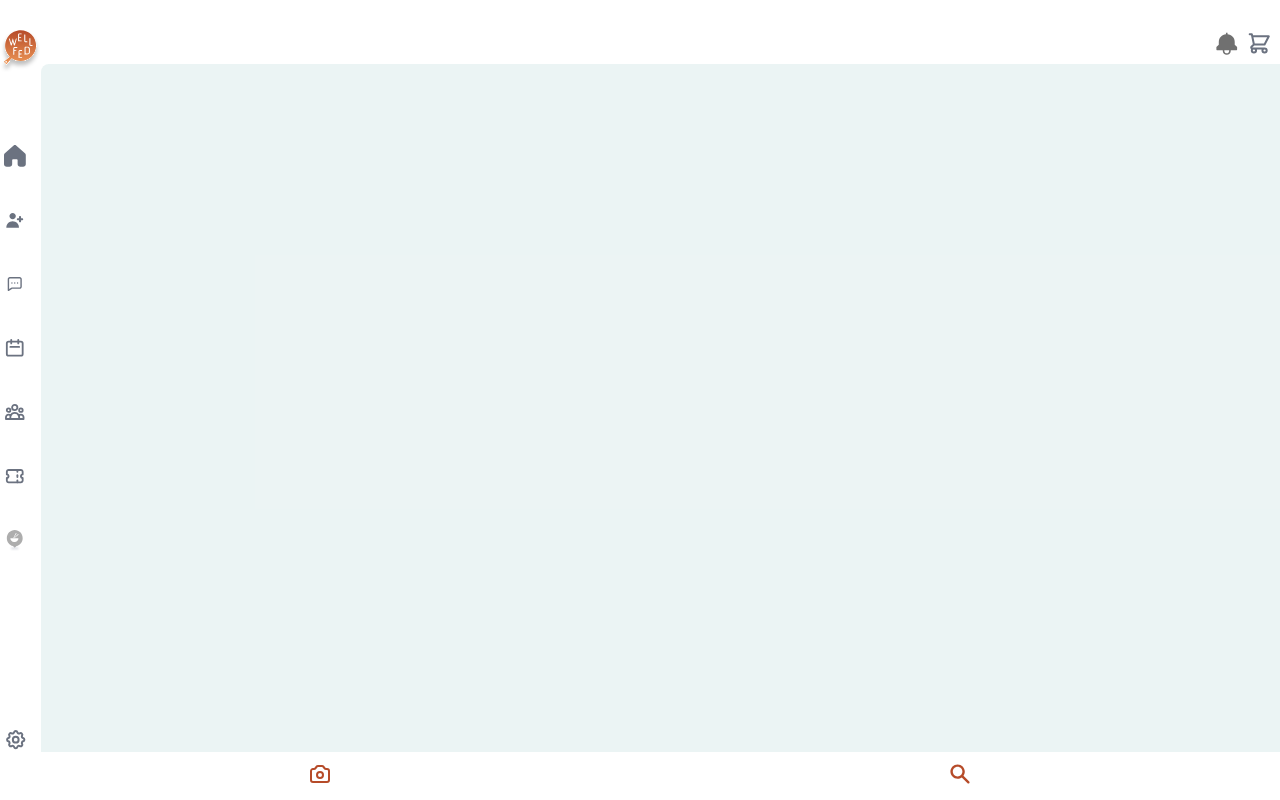
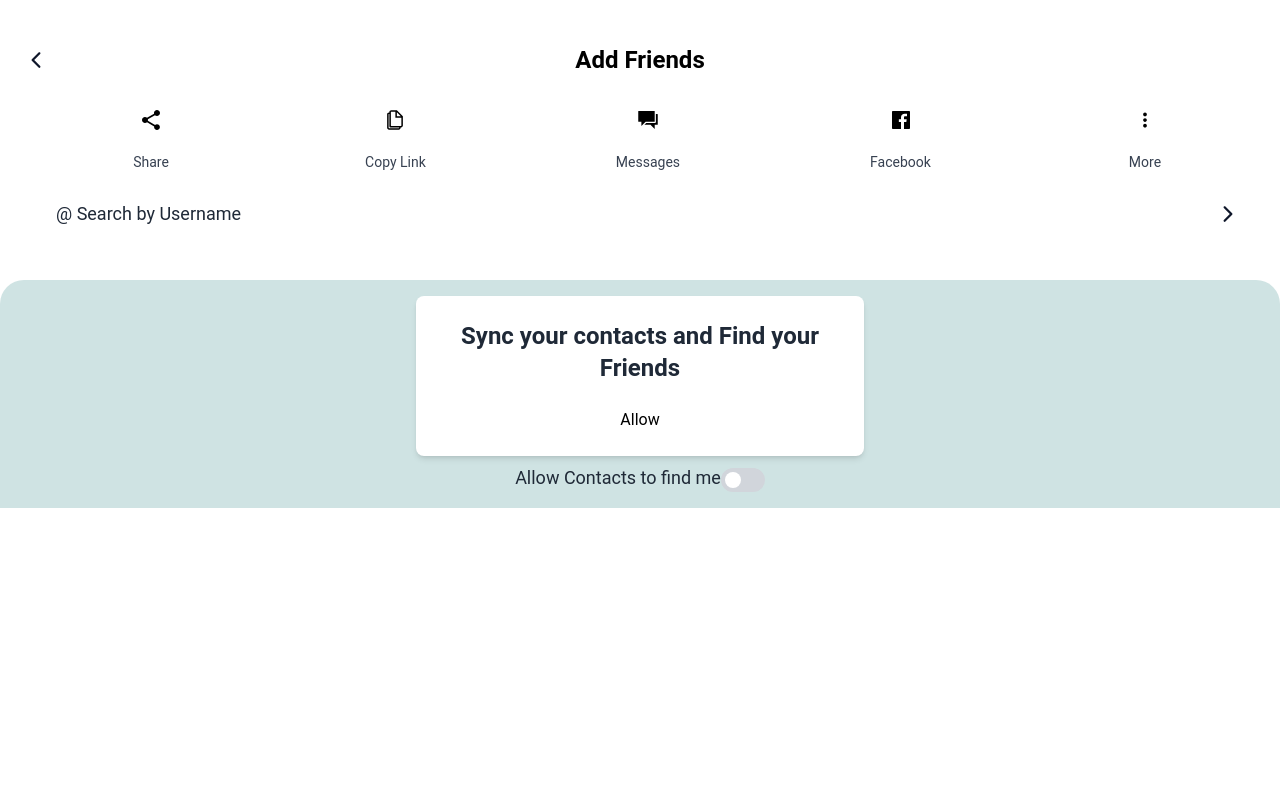
Before and after one commit to rithvikvelapati/WellFed, a Next.js app in the folder frontend/wellfed/: page /friends-section/add-friend in a window 1280 px wide. Built offline with nearby package versions, Linux system fonts and the light colour scheme; no server answers.

Commit message:
friends section ui addons

```diff
--- a/frontend/wellfed/src/app/friends-section/add-friend/page.tsx
+++ b/frontend/wellfed/src/app/friends-section/add-friend/page.tsx
@@ -1,11 +1,170 @@
-import React from 'react'
+// app/add-friend/page.tsx
+"use client";
 
-const page = () => {
+import React, { useEffect, useState } from "react";
+import Link from "next/link";
+import { useRouter } from "next/navigation";
+import { useDispatch } from "react-redux";
+import { setModalOpen } from "@/store/modalSlice";
+import {
+  IoMdArrowBack,
+  IoMdShare,
+  IoMdCopy,
+  IoMdChatboxes,
+  IoLogoFacebook,
+  IoMdMore,
+  IoIosArrowBack,
+  IoIosArrowForward
+} from "react-icons/io";
+import { AnimatePresence, motion } from "framer-motion";
+import { ImBlocked } from "react-icons/im";
+import Button from "@/components/common/Button";
+import Spinner from "@/components/common/Spinner";
+import ToggleSwitch from "@/components/common/ToggleSwitch";
+
+const AddFriendsPage: React.FC = () => {
+  const [isContactsAllowed, setIsContactsAllowed] = useState<boolean>(false);
+
+  const toggleContacts = () => {
+    setIsContactsAllowed(!isContactsAllowed);
+  };
+  const router = useRouter();
+  const dispatch = useDispatch();
+
+  // Set modal open state to true when component mounts
+  useEffect(() => {
+    dispatch(setModalOpen(true));
+    return () => {
+      dispatch(setModalOpen(false));
+    };
+  }, [dispatch]);
+
+  // Animation variants for sliding in from left to right
+  const modalVariants = {
+    initial: {
+      x: "-100vw", // Start from the left
+      opacity: 0
+    },
+    animate: {
+      x: 0, // End at the center
+      opacity: 1,
+      transition: { type: "tween", duration: 0.5 }
+    },
+    exit: {
+      x: "100vw", // Exit to the right
+      opacity: 0,
+      transition: { type: "tween", duration: 0.5 }
+    }
+  };
+
+  const handleClose = () => {
+    router.back(); // Navigate back to the previous page
+  };
+
   return (
-    <div>
+    <AnimatePresence>
+      <motion.div
+        className="fixed inset-0 z-50 bg-white overflow-y-auto"
+        variants={modalVariants}
+        initial="initial"
+        animate="animate"
+        exit="exit"
+      >
+        {/* Top Bar with Back*/}
+        <div className="absolute top-10 left-0 right-0 flex justify-between items-center px-4">
+          <button
+            onClick={handleClose}
+            className="p-2 focus:outline-none"
+            aria-label="Close Filter Modal"
+          >
+            <IoIosArrowBack className="text-2xl text-slate-900" />
+          </button>
+        </div>
+          <h1 className="absolute top-7 left-1/2 transform -translate-x-1/2 text-2xl font-bold my-4">Add Friends</h1>
+        <div className="mt-16 pt-4 pl-4 pb-10">
+          {/* Action Buttons */}
+          <div className="flex justify-around p-4 bg-white">
+            {/* Share Button */}
+            <div className="flex flex-col items-center">
+              <Button variant="secondary" className="rounded-full p-3">
+                <IoMdShare className="h-6 w-6" />
+              </Button>
+              <span className="mt-2 text-sm text-gray-700">Share</span>
+            </div>
 
-    </div>
-  )
-}
+            {/* Copy Link Button */}
+            <div className="flex flex-col items-center">
+              <Button variant="secondary" className="rounded-full p-3">
+                <IoMdCopy className="h-6 w-6" />
+              </Button>
+              <span className="mt-2 text-sm text-gray-700">Copy Link</span>
+            </div>
 
-export default page
+            {/* Messages Button */}
+            <div className="flex flex-col items-center">
+              <Button variant="secondary" className="rounded-full p-3">
+                <IoMdChatboxes className="h-6 w-6" />
+              </Button>
+              <span className="mt-2 text-sm text-gray-700">Messages</span>
+            </div>
+
+            {/* Facebook Button */}
+            <div className="flex flex-col items-center">
+              <Button variant="secondary" className="rounded-full p-3">
+                <IoLogoFacebook className="h-6 w-6" />
+              </Button>
+              <span className="mt-2 text-sm text-gray-700">Facebook</span>
+            </div>
+
+            {/* More Button */}
+            <div className="flex flex-col items-center">
+              <Button variant="secondary" className="rounded-full p-3">
+                <IoMdMore className="h-6 w-6" />
+              </Button>
+              <span className="mt-2 text-sm text-gray-700">More</span>
+            </div>
+          </div>
+
+           {/* Search by Username Button */}
+          <div className="px-4">
+            <Link href="/username-search">
+              <Button
+                variant="primary"
+                className="w-full flex justify-between items-center px-6 py-3 text-left"
+              >
+                <span className="text-lg text-gray-800">
+                  @ Search by Username
+                </span>
+                <IoIosArrowForward className="h-6 w-6 text-slate-900" />
+              </Button>
+            </Link>
+          </div>
+        </div>
+
+        {/* Sync Contacts Section */}
+        <div className="flex-grow">
+          <div className="bg-third/25 h-full w-auto rounded-t-3xl p-4 flex flex-col items-center justify-center">
+            <div className="max-w-md w-full bg-white rounded-lg shadow-md p-6">
+              <h2 className="text-2xl font-semibold text-gray-800 text-center">
+                Sync your contacts and Find your Friends
+              </h2>
+              <Button variant="primary" className="mt-6 w-full">
+                Allow
+              </Button>
+            </div>
+        {/* Allow Contacts Toggle */}
+        <div className="flex justify-center items-end mt-2">
+          <span className="text-lg text-gray-800">
+            Allow Contacts to find me
+          </span>
+          <ToggleSwitch isEnabled={isContactsAllowed} toggle={toggleContacts} />
+        </div>
+          </div>
+        </div>
+
+      </motion.div>
+    </AnimatePresence>
+  );
+};
+
+export default AddFriendsPage;
--- a/frontend/wellfed/src/app/friends-section/ui/FriendsPage.tsx
+++ b/frontend/wellfed/src/app/friends-section/ui/FriendsPage.tsx
@@ -1,4 +1,4 @@
-// app/friends/page.tsx
+// app/friends-section/ui/FriendsPage.tsx
 "use client";
 
 import React, { useState } from "react";
@@ -8,7 +8,9 @@ import Link from "next/link";
 import {
   selectOnlineUsersCount,
   selectAllFriendsCount,
-  selectPendingFriendRequests
+  selectPendingFriendRequests,
+  selectOnlineFriends,
+  selectAllFriends
 } from "@/store/userSelectors";
 import { acceptFriendRequest, rejectFriendRequest } from "@/store/userSlice";
 import Image from "next/image";
@@ -16,11 +18,19 @@ import { IoMdPersonAdd } from "react-icons/io";
 import { motion } from "framer-motion";
 import { ImBlocked } from "react-icons/im";
 import Spinner from "@/components/common/Spinner";
+import Button from "@/components/common/Button";
 
 interface FriendRequest {
   id: string;
   name: string;
   avatar: string;
+}
+
+interface Friend {
+  id: string;
+  name: string;
+  avatar: string;
+  isOnline: boolean;
 }
 
 const FriendsPage: React.FC = () => {
@@ -32,6 +42,10 @@ const FriendsPage: React.FC = () => {
   const pendingFriendRequests: FriendRequest[] = useSelector(
     selectPendingFriendRequests
   );
+
+  // New Selectors for Friends Lists
+  const onlineFriends: Friend[] = useSelector(selectOnlineFriends);
+  const allFriends: Friend[] = useSelector(selectAllFriends);
 
   // Local state to manage loading and error states for each request
   const [loadingRequests, setLoadingRequests] = useState<{
@@ -49,7 +63,7 @@ const FriendsPage: React.FC = () => {
 
     try {
       // Dispatch the acceptFriendRequest thunk
-      await dispatch(acceptFriendRequest(requestId)).unwrap() as string;
+      await dispatch(acceptFriendRequest(requestId)).unwrap();
     } catch (error: any) {
       // Set error message for this request
       setErrorRequests((prev) => ({
@@ -70,7 +84,7 @@ const FriendsPage: React.FC = () => {
 
     try {
       // Dispatch the rejectFriendRequest thunk
-      await dispatch(rejectFriendRequest(requestId)).unwrap() as string;
+      await dispatch(rejectFriendRequest(requestId)).unwrap();
     } catch (error: any) {
       // Set error message for this request
       setErrorRequests((prev) => ({
@@ -84,78 +98,121 @@ const FriendsPage: React.FC = () => {
   };
 
   return (
-    <div className="p-1">
+    <div className="p-4">
       {/* Add Friends Button */}
-      <div className="flex justify-center mb-6 ">
-        <motion.button className="flex justify-center items-center bg-gradient-to-r from-primary to-secondary text-white w-full py-1 rounded-2xl text-lg">
-          <IoMdPersonAdd className="mr-4 height-[20px] w-[20px]" />
+      <div className="flex justify-center mb-6">
+        <Link href="/friends-section/add-friend">
+          <motion.button
+            whileHover={{ scale: 1.05 }}
+            whileTap={{ scale: 0.95 }}
+            className="flex justify-center items-center bg-gradient-to-r from-primary to-secondary text-white w-full max-w-md py-2 px-4 rounded-2xl text-lg font-medium shadow-md transition duration-200"
+          >
+            <IoMdPersonAdd className="mr-2 h-6 w-6" />
             Add Friends
           </motion.button>
+        </Link>
       </div>
 
       {/* Sections */}
       <div className="space-y-6">
         {/* Online Users Section */}
-        <div className="bg-white shadow-md rounded-lg p-4">
-          <h2 className="text-xl font-semibold mb-2">Online</h2>
-          <p className="text-gray-700">
-            {onlineUsersCount} user{onlineUsersCount !== 1 ? "s" : ""} online
+        <div className="bg-white shadow-md rounded-lg p-6">
+          <h2 className="text-2xl font-semibold mb-4">Online Friends</h2>
+          {onlineFriends.length > 0 ? (
+            <div className="flex space-x-4 overflow-x-auto">
+              {onlineFriends.map((friend) => (
+                <div key={friend.id} className="flex flex-col items-center">
+                  <Image
+                    src={friend.avatar}
+                    alt={friend.name}
+                    className="w-16 h-16 rounded-full"
+                    width={64}
+                    height={64}
+                  />
+                  <p className="mt-2 text-center text-gray-800">
+                    {friend.name}
                   </p>
+                </div>
+              ))}
+            </div>
+          ) : (
+            <p className="text-gray-700">No friends are currently online.</p>
+          )}
         </div>
 
         {/* All Friends Section */}
-        <div className="bg-white shadow-md rounded-lg p-4">
-          <h2 className="text-xl font-semibold mb-2">All Friends</h2>
-          <p className="text-gray-700">
-            {allFriendsCount} friend{allFriendsCount !== 1 ? "s" : ""}
+        <div className="bg-white shadow-md rounded-lg p-6">
+          <h2 className="text-2xl font-semibold mb-4">All Friends</h2>
+          {allFriends.length > 0 ? (
+            <div className="grid grid-cols-2 sm:grid-cols-3 md:grid-cols-4 gap-4">
+              {allFriends.map((friend) => (
+                <div key={friend.id} className="flex flex-col items-center">
+                  <Image
+                    src={friend.avatar}
+                    alt={friend.name}
+                    className="w-16 h-16 rounded-full"
+                    width={64}
+                    height={64}
+                  />
+                  <p className="mt-2 text-center text-gray-800">
+                    {friend.name}
                   </p>
+                </div>
+              ))}
+            </div>
+          ) : (
+            <p className="text-gray-700">You have no friends yet.</p>
+          )}
         </div>
 
         {/* Pending Friend Requests Section */}
-        <div className="p-1">
-          <h2 className="text-xl font-semibold mb-4">
+        <div className="bg-white shadow-md rounded-lg p-6">
+          <h2 className="text-2xl font-semibold mb-4">
             Pending Friend Requests
           </h2>
-          <div className="bg-white shadow-md rounded-lg">
           {pendingFriendRequests.length > 0 ? (
-              <div className="w-full space-y-4">
+            <div className="space-y-4">
               {pendingFriendRequests.map((request) => (
                 <div
                   key={request.id}
-                    className="flex w-full items-center space-x-4 p-4 border rounded-lg"
+                  className="flex sm:flex-row items-center sm:items-start space-y-2 sm:space-y-0 sm:space-x-4 p-4 border rounded-lg"
                 >
                   <Image
                     src={request.avatar}
                     alt={request.name}
-                      className="w-12 h-12 rounded-full"
-                      height={48}
-                      width={48}
+                    className="w-16 h-16 rounded-full"
+                    width={64}
+                    height={64}
                   />
-                    <div className="flex items-center w-full">
-                      <p className="text-lg font-medium">{request.name}</p>
-                      <div className="flex flex-col space-x-2">
-                        <button className=""
+                  <div className="flex-1">
+                    <p className="text-lg font-medium text-gray-800">
+                      {request.name}
+                    </p>
+                  </div>
+                  <div className="flex flex-col space-y-2">
+                    <Button
+                      variant="primary"
                       onClick={() => handleAccept(request.id)}
                       disabled={loadingRequests[request.id]}
                     >
                       Accept
                       {loadingRequests[request.id] && <Spinner />}
-                        </button>
-                        <button
+                    </Button>
+                    <Button
+                      variant="danger"
                       onClick={() => handleReject(request.id)}
                       disabled={loadingRequests[request.id]}
                     >
                       Reject
                       {loadingRequests[request.id] && <Spinner />}
-                        </button>
+                    </Button>
                   </div>
                   {/* Display error message if any */}
                   {errorRequests[request.id] && (
-                        <p className="text-red-500 text-sm mt-2">
+                    <p className="text-red-500 text-sm mt-2 sm:mt-0 sm:ml-16">
                       {errorRequests[request.id]}
                     </p>
                   )}
-                    </div>
                 </div>
               ))}
             </div>
@@ -163,13 +220,19 @@ const FriendsPage: React.FC = () => {
             <p className="text-gray-700">No pending friend requests.</p>
           )}
         </div>
-          {/* Add Friends Button */}
-          <div className="flex justify-center my-4 ">
-            <motion.button className="flex justify-center items-center bg-gradient-to-r from-primary to-secondary text-white w-full py-2 rounded-2xl text-lg font-medium">
-              <ImBlocked className="mr-4 height-[20px] w-[20px]" />
+
+        {/* Blocked Users Button (Optional) */}
+        <div className="flex justify-center my-6">
+          <Link href="/blocked-users">
+            <motion.button
+              whileHover={{ scale: 1.05 }}
+              whileTap={{ scale: 0.95 }}
+              className="flex justify-center items-center bg-gradient-to-r from-primary to-secondary text-white w-full max-w-md py-2 px-4 rounded-2xl text-lg font-medium shadow-md transition duration-200"
+            >
+              <ImBlocked className="mr-2 h-6 w-6" />
               Blocked Users
             </motion.button>
-          </div>
+          </Link>
         </div>
       </div>
     </div>
--- /dev/null
+++ b/frontend/wellfed/src/components/common/Button.tsx
@@ -0,0 +1,31 @@
+// components/common/Button.tsx
+'use client';
+
+import React from 'react';
+
+interface ButtonProps extends React.ButtonHTMLAttributes<HTMLButtonElement> {
+  variant?: 'primary' | 'secondary' | 'danger';
+  children: React.ReactNode;
+}
+
+const Button: React.FC<ButtonProps> = ({ children, variant = 'primary', ...props }) => {
+  const baseStyles =
+    'px-4 py-2 rounded-xl focus:outline-none focus:ring transition duration-200 flex items-center justify-center';
+
+  const variantStyles = {
+    primary: 'bg-gradient-to-r from-primary to-secondary text-white ',
+    secondary: 'bg-gradient-to-r from-primary to-secondary text-white ',
+    danger: 'bg-gradient-to-r from-primary to-secondary text-white ',
+  };
+
+  return (
+    <button
+      className={`${baseStyles} ${variantStyles[variant]}`}
+      {...props}
+    >
+      {children}
+    </button>
+  );
+};
+
+export default Button;
--- a/frontend/wellfed/src/components/common/SampleDataLoader.tsx
+++ b/frontend/wellfed/src/components/common/SampleDataLoader.tsx
@@ -13,6 +13,7 @@ const SampleDataLoader: React.FC = () => {
       { id: '1', name: 'Alice', avatar: '/avatars/Avatar1.png', isOnline: true },
       { id: '2', name: 'Bob', avatar: '/avatars/Avatar2.png', isOnline: false },
       { id: '3', name: 'Charlie', avatar: '/avatars/Avatar3.png', isOnline: true },
+       { id: '4', name: 'David', avatar: '/avatars/Avatar4.png', isOnline: true },
     ];
 
     // Sample Friends
--- /dev/null
+++ b/frontend/wellfed/src/components/common/ToggleSwitch.tsx
@@ -0,0 +1,28 @@
+// components/common/ToggleSwitch.tsx
+"use client";
+
+import React from "react";
+
+interface ToggleSwitchProps {
+  isEnabled: boolean;
+  toggle: () => void;
+}
+
+const ToggleSwitch: React.FC<ToggleSwitchProps> = ({ isEnabled, toggle }) => {
+  return (
+    <span
+      onClick={toggle}
+      className={`${
+        isEnabled ? "bg-gradient-to-r from-primary to-secondary" : "bg-gray-300"
+      } relative inline-flex items-center h-6 rounded-full w-11 cursor-pointer transition-colors duration-200`}
+    >
+      <span
+        className={`${
+          isEnabled ? "translate-x-6" : "translate-x-1"
+        } inline-block w-4 h-4 transform bg-white rounded-full transition-transform duration-200`}
+      />
+    </span>
+  );
+};
+
+export default ToggleSwitch;
```
Also changed, not shown: frontend/wellfed/src/store/userSelectors.ts (+8 -0 lines). Lines whose indentation alone changed are shown as unchanged.
